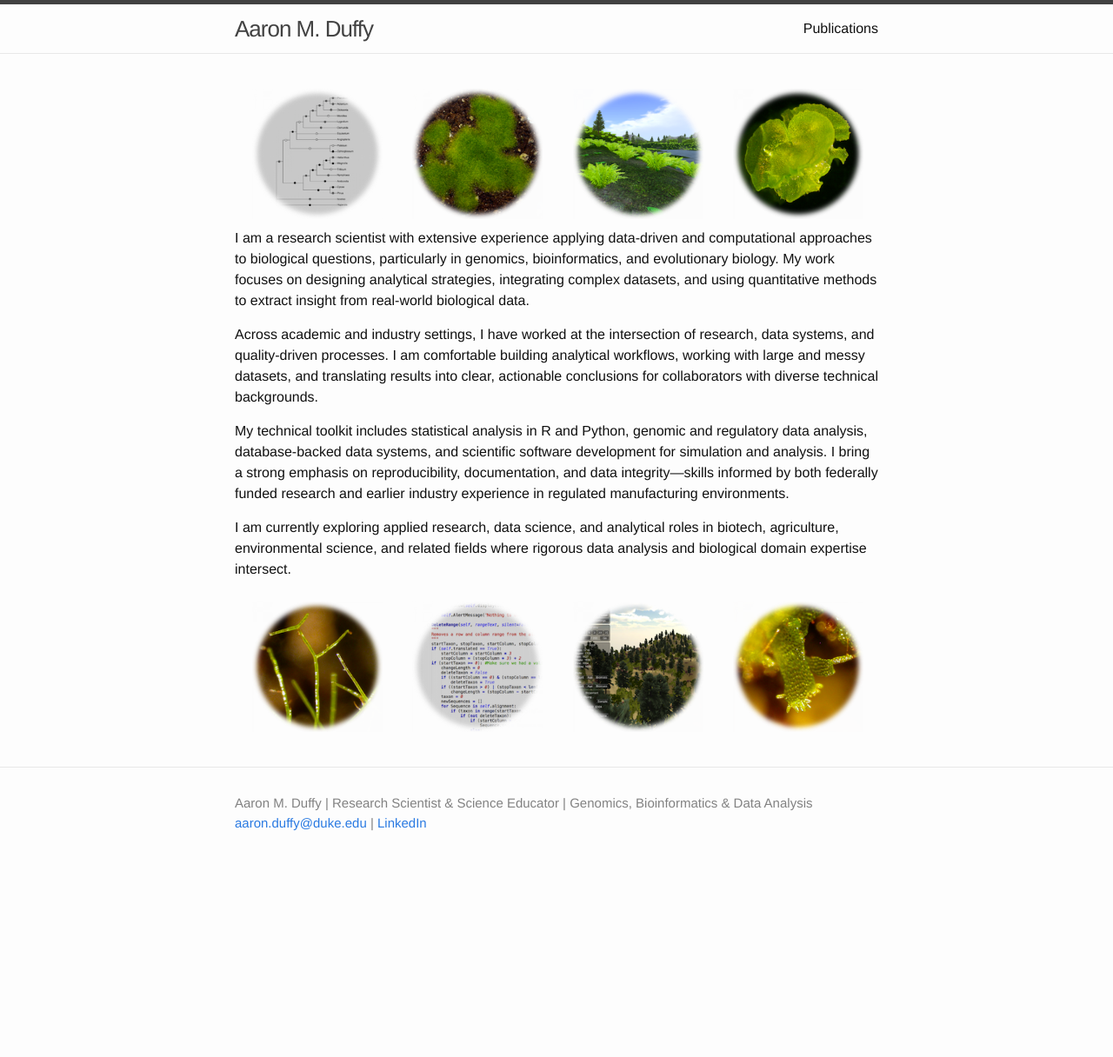
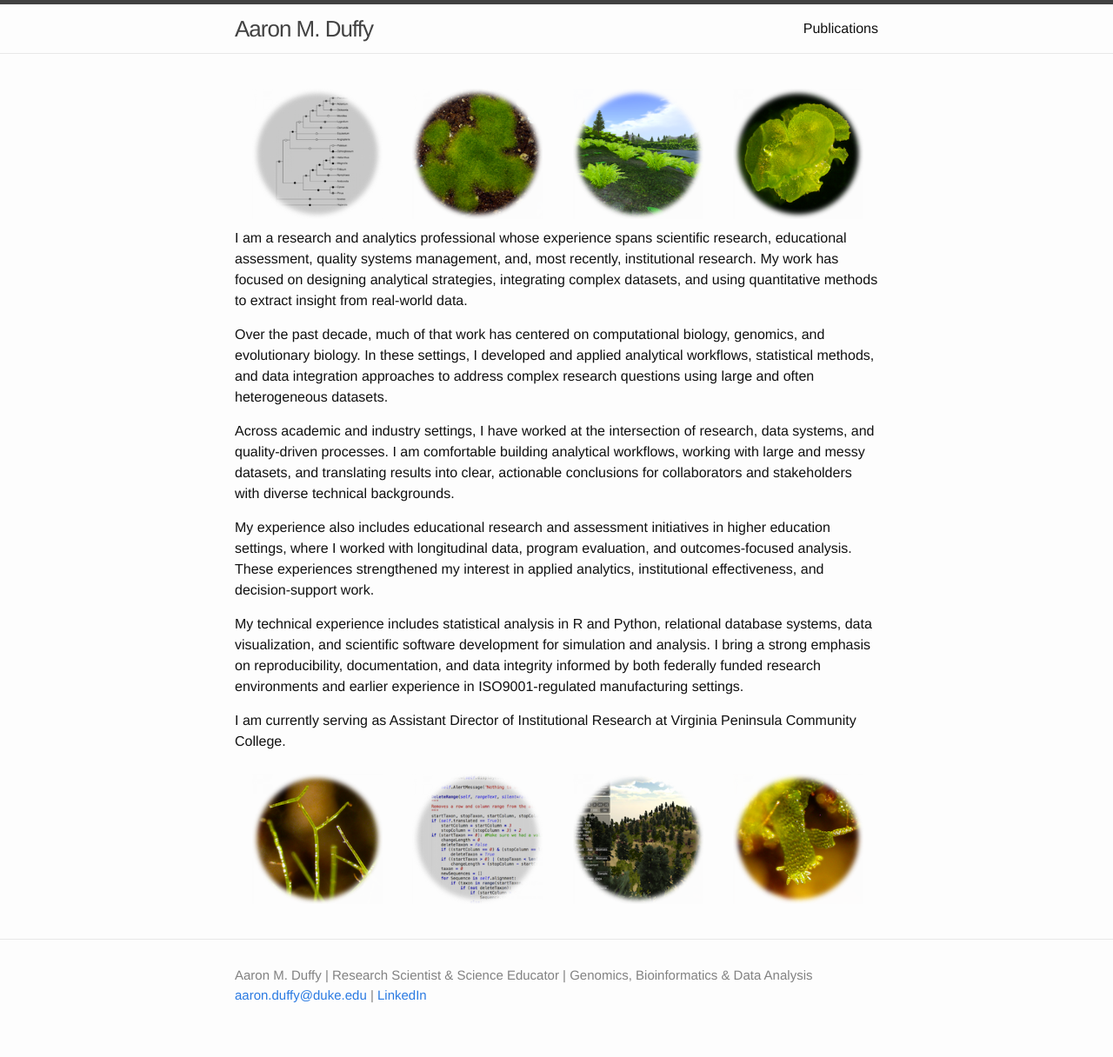
Before and after one commit to aduffy70/aduffy70.github.io, a Jekyll site: the page built from index.md, in a window 1280 px wide. Shown: the whole page at 87% size. Built offline with Jekyll 4.4.1, drawn with Linux system fonts in a browser that asks for light colours; before the commit the page ends 1018 px from its top, so only the background shows below that.

Commit message:
Updated main page to reflect new position.

```diff
--- a/index.md
+++ b/index.md
@@ -9,13 +9,12 @@ layout: default
   <img src="images/Fern_Reproduction.png" width="150" height="150" alt="Fern Reproduction" />
 </div>
 <div id="hometext">
-  <p>I am a research scientist with extensive experience applying data-driven and computational approaches to biological questions, particularly in genomics, bioinformatics, and evolutionary biology. My work focuses on designing analytical strategies, integrating complex datasets, and using quantitative methods to extract insight from real-world biological data.</p>
-
-<p>Across academic and industry settings, I have worked at the intersection of research, data systems, and quality-driven processes. I am comfortable building analytical workflows, working with large and messy datasets, and translating results into clear, actionable conclusions for collaborators with diverse technical backgrounds.</p>
-
-<p>My technical toolkit includes statistical analysis in R and Python, genomic and regulatory data analysis, database-backed data systems, and scientific software development for simulation and analysis. I bring a strong emphasis on reproducibility, documentation, and data integrity—skills informed by both federally funded research and earlier industry experience in regulated manufacturing environments.</p>
-
-<p>I am currently exploring applied research, data science, and analytical roles in biotech, agriculture, environmental science, and related fields where rigorous data analysis and biological domain expertise intersect.</p>
+  <p>I am a research and analytics professional whose experience spans scientific research, educational assessment, quality systems management, and, most recently, institutional research. My work has focused on designing analytical strategies, integrating complex datasets, and using quantitative methods to extract insight from real-world data.</p>
+  <p>Over the past decade, much of that work has centered on computational biology, genomics, and evolutionary biology. In these settings, I developed and applied analytical workflows, statistical methods, and data integration approaches to address complex research questions using large and often heterogeneous datasets.</p>
+  <p>Across academic and industry settings, I have worked at the intersection of research, data systems, and quality-driven processes. I am comfortable building analytical workflows, working with large and messy datasets, and translating results into clear, actionable conclusions for collaborators and stakeholders with diverse technical backgrounds.</p>
+  <p>My experience also includes educational research and assessment initiatives in higher education settings, where I worked with longitudinal data, program evaluation, and outcomes-focused analysis. These experiences strengthened my interest in applied analytics, institutional effectiveness, and decision-support work.</p>
+  <p>My technical experience includes statistical analysis in R and Python, relational database systems, data visualization, and scientific software development for simulation and analysis. I bring a strong emphasis on reproducibility, documentation, and data integrity informed by both federally funded research environments and earlier experience in ISO9001-regulated manufacturing settings.</p>
+  <p>I am currently serving as Assistant Director of Institutional Research at Virginia Peninsula Community College.</p>
 </div>
 <div id="homeimages">
   <img src="images/Trichomanes_intricatum.png" width="150" height="150" alt="Trichomanes intricatum, Crepidomanes intricatum" />
```
